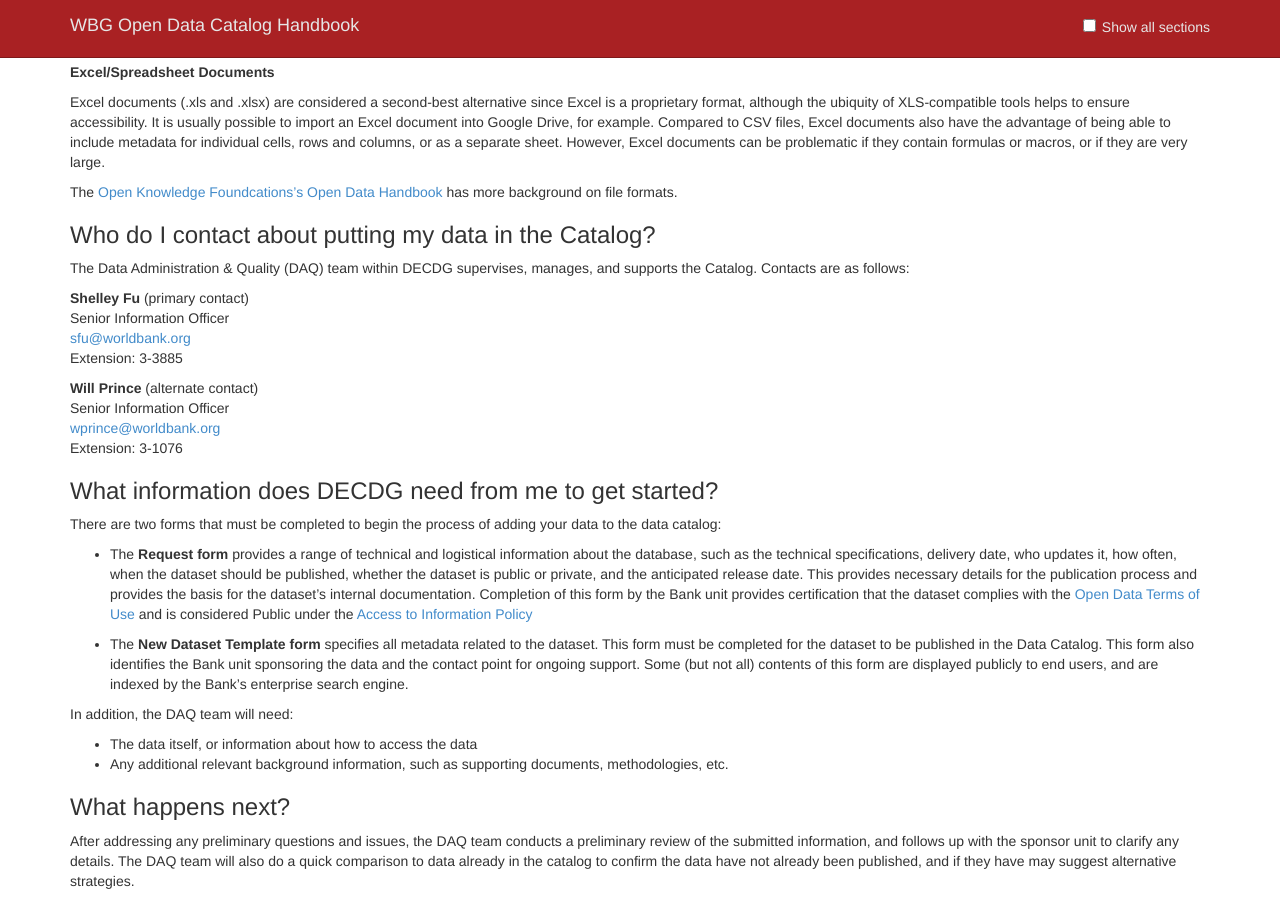
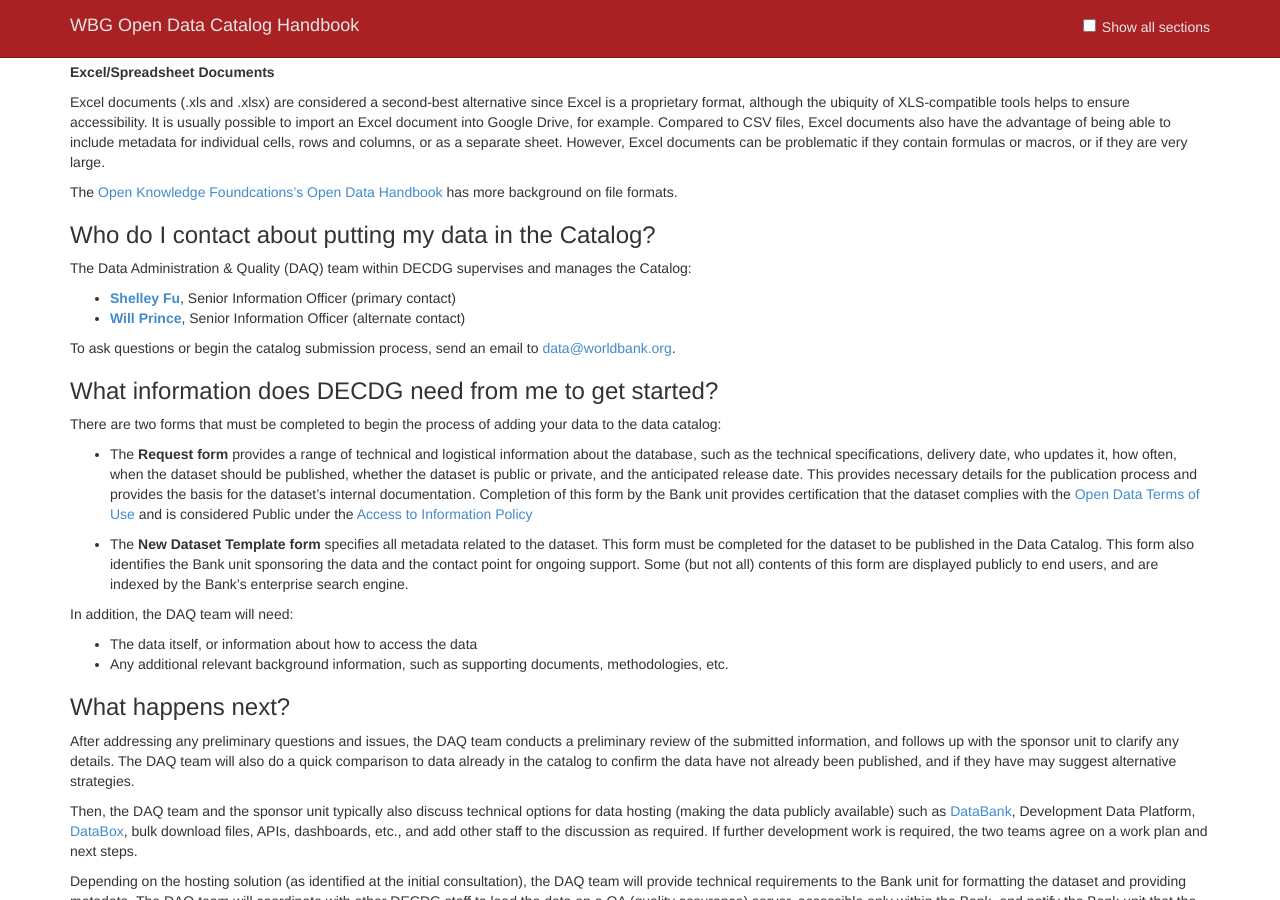
Before and after one commit to tgherzog/wbg-catalog-manual, a Jekyll site: the page built from index.md, in a window 1280 px wide and 900 px high, scrolled down 1516 px. Built offline with Jekyll 4.4.1, drawn with Linux system fonts in a browser that asks for light colours; nearby versions of some CDN libraries.

Commit message:
Change contact information

```diff
--- a/index.md
+++ b/index.md
@@ -128,17 +128,12 @@
 
 ### Who do I contact about putting my data in the Catalog?
 
-The Data Administration & Quality (DAQ) team within DECDG supervises, manages, and supports the Catalog. Contacts are as follows:
+The Data Administration & Quality (DAQ) team within DECDG supervises and  manages the Catalog:
 
-**Shelley Fu** (primary contact)
-Senior Information Officer
-<sfu@worldbank.org>
-Extension: 3-3885
+* **[Shelley Fu](mailto:sfu@worldbank.org)**, Senior Information Officer (primary contact)
+* **[Will Prince](mailto:wprince@worldbank.org)**, Senior Information Officer (alternate contact)
 
-**Will Prince** (alternate contact)
-Senior Information Officer
-<wprince@worldbank.org>
-Extension: 3-1076
+To ask questions or begin the catalog submission process, send an email to <data@worldbank.org>.
 
 
 ### What information does DECDG need from me to get started?
```
